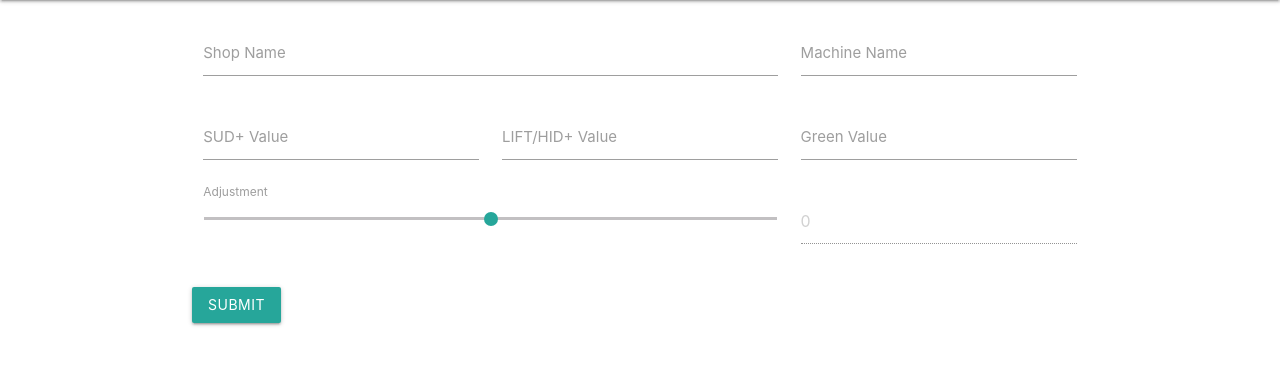
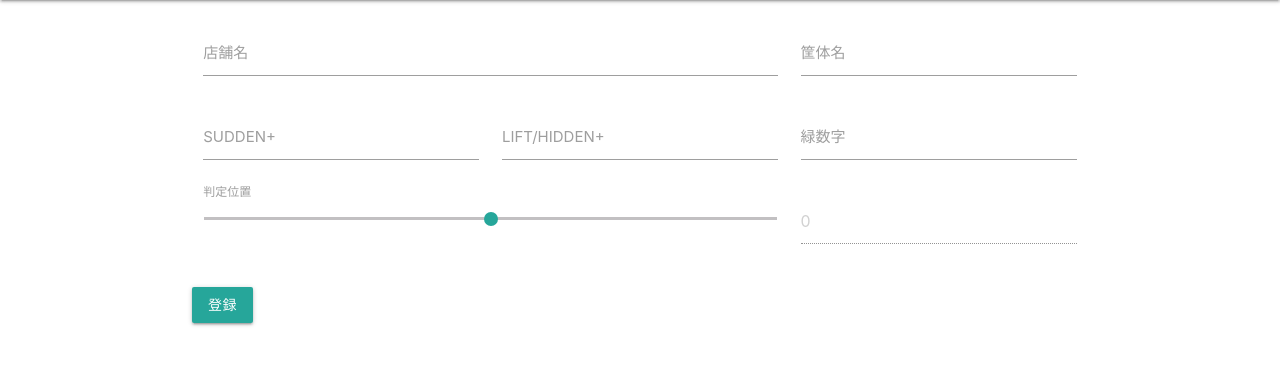
Before and after one commit to melqueawq/IIDXOptionManager, a Flask app: template templates/addData.html in a window 1280 px wide. Shown: the part 64-429 px from the top of the page. Run offline with Flask 2, Linux system fonts and the light colour scheme; the template is opened without the code that fills it, so the values that code supplies are empty.

Commit message:
[change] レイアウトや文章等変更

```diff
--- a/templates/addData.html
+++ b/templates/addData.html
@@ -7,33 +7,33 @@
         <div class="row">
             <div class="input-field col s12 m8">
                 <input type="text" name="shopName" id="shopName" class="autocomplete">
-                <label for="shopName">Shop Name</label>
+                <label for="shopName">店舗名</label>
             </div>
             <div class="input-field col s12 m4">
                 <input type="text" name="mName" id="mName">
-                <label for="mName">Machine Name</label>
+                <label for="mName">筐体名</label>
             </div>
             <div class="input-field col s12 m4">
                 <input type="text" name="suddenValue" id="suddenValue">
-                <label for="suddenValue">SUD+ Value</label>
+                <label for="suddenValue">SUDDEN+ </label>
             </div>
             <div class="input-field col s12 m4">
                 <input type="text" name="hiddenValue" id="hiddenValue">
-                <label for="hiddenValue">LIFT/HID+ Value</label>
+                <label for="hiddenValue">LIFT/HIDDEN+</label>
             </div>
             <div class="input-field col s12 m4">
                 <input type="text" name="greenValue" id="greenValue">
-                <label for="greenValue">Green Value</label>
+                <label for="greenValue">緑数字</label>
             </div>
             <div class="range-field col s12 m8">
-                <label for="slider">Adjustment</label>
+                <label for="slider">判定位置</label>
                 <input type="range" name="adjustment" min="-2.0" max="2.0" step="0.05" id="slider">
             </div>
             <div class="input-field col s12 m4">
                 <input disabled type="text" id="sliderValue" placeholder="0">
             </div>
         </div>
-        <button type="submit" class="btn">Submit</button>
+        <button type="submit" class="btn">登録</button>
     </form>
 </div>
 <script>
--- a/templates/layout.html
+++ b/templates/layout.html
@@ -21,7 +21,11 @@
 <body>
   <nav>
     <div class="nav-wrapper black">
-      <a href="#" class="brand-logo">IIDXOptionManager</a>
+      {% if 'screen_name' in session %}
+      <a href="/stats" class="brand-logo">IIDXOptionManager</a>
+      {% else %}
+      <a href="/" class="brand-logo">IIDXOptionManager</a>
+      {% endif %}
       <ul id="nav-mobile" class="right hide-on-med-and-down">
         <li><a href="/addData">Add Data</a></li>
         <li><a href="/stats">Stats</a></li>
@@ -41,7 +45,6 @@
   <ul id="slide-out" class="sidenav">
     <li><a class="subheader">IIDXOptionManager MENU</a></li>
     <li><a href="/addData"><i class="material-icons">add_circle_outline</i>Add Data</a></li>
-    <li><a href="#"><i class="material-icons">home</i>Shops</a></li>
     <li><a href="/stats"><i class="material-icons">account_circle</i>Stats</a></li>
     {% if 'screen_name' in session %}
     <li><a href="/logout"><i class="material-icons">exit_to_app</i>Logout</a></li>
--- a/templates/loginerr.html
+++ b/templates/loginerr.html
@@ -1,7 +1,7 @@
 {% extends "layout.html" %}
 {% block content %}
 
-<div class="container">
+<div class="container center-align">
     <p>ログインしてください</p>
     <a href="/login" class="large btn">ログイン</a>
 </div>
--- a/templates/stats.html
+++ b/templates/stats.html
@@ -2,6 +2,9 @@
 {% block content %}
 
 <div class="container">
+    {% if not json%}
+        <p>データがありません！</p>
+    {% else %}
     <ul class="collapsible">
     {% for shopname, val in json.items() %}
         <li>
@@ -41,6 +44,8 @@
         </li>
     {% endfor %}
     </ul>
+    {% endif %}
+    <a href="/addData" class="btn">新しい筐体情報を追加</a>
 </div>
 <script>
     $(document).ready(function(){
```
Also changed, not shown: templates/editData.html (+6 -6 lines), templates/index.html (+15 -2 lines).
